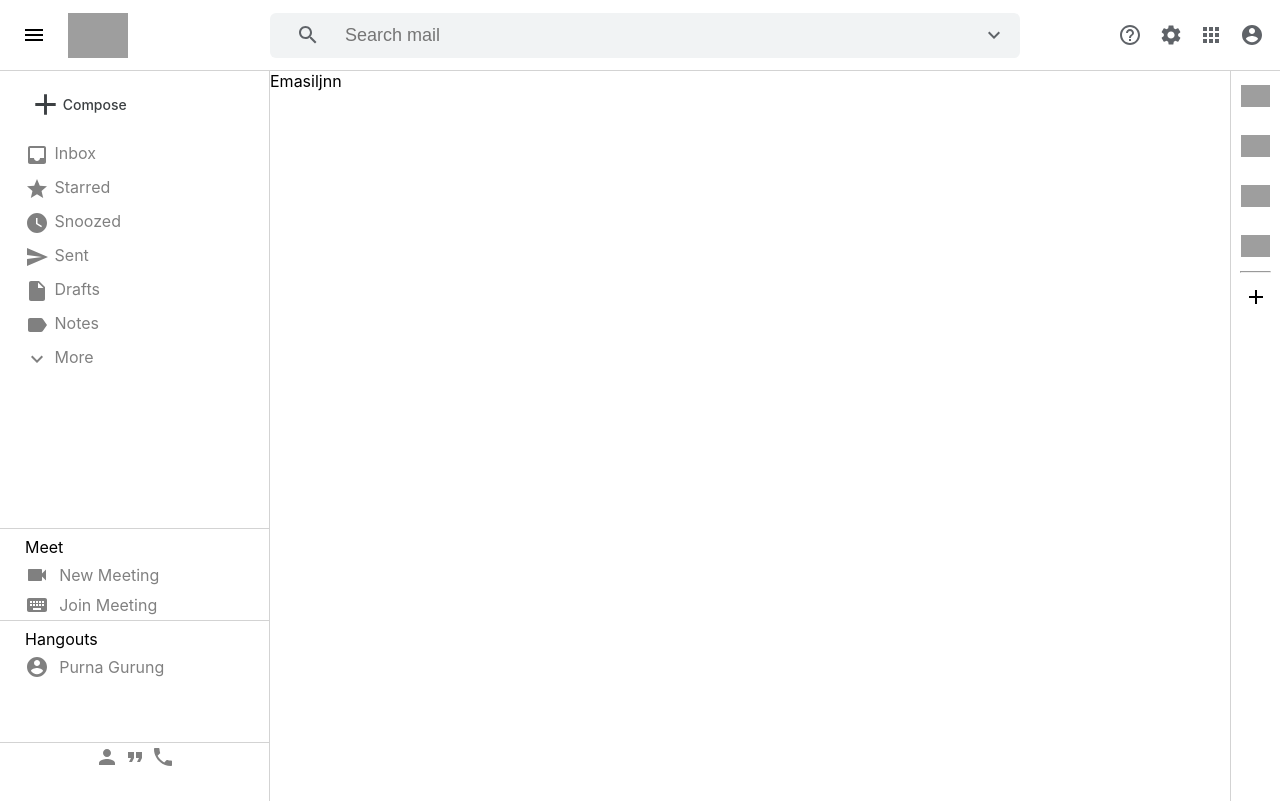
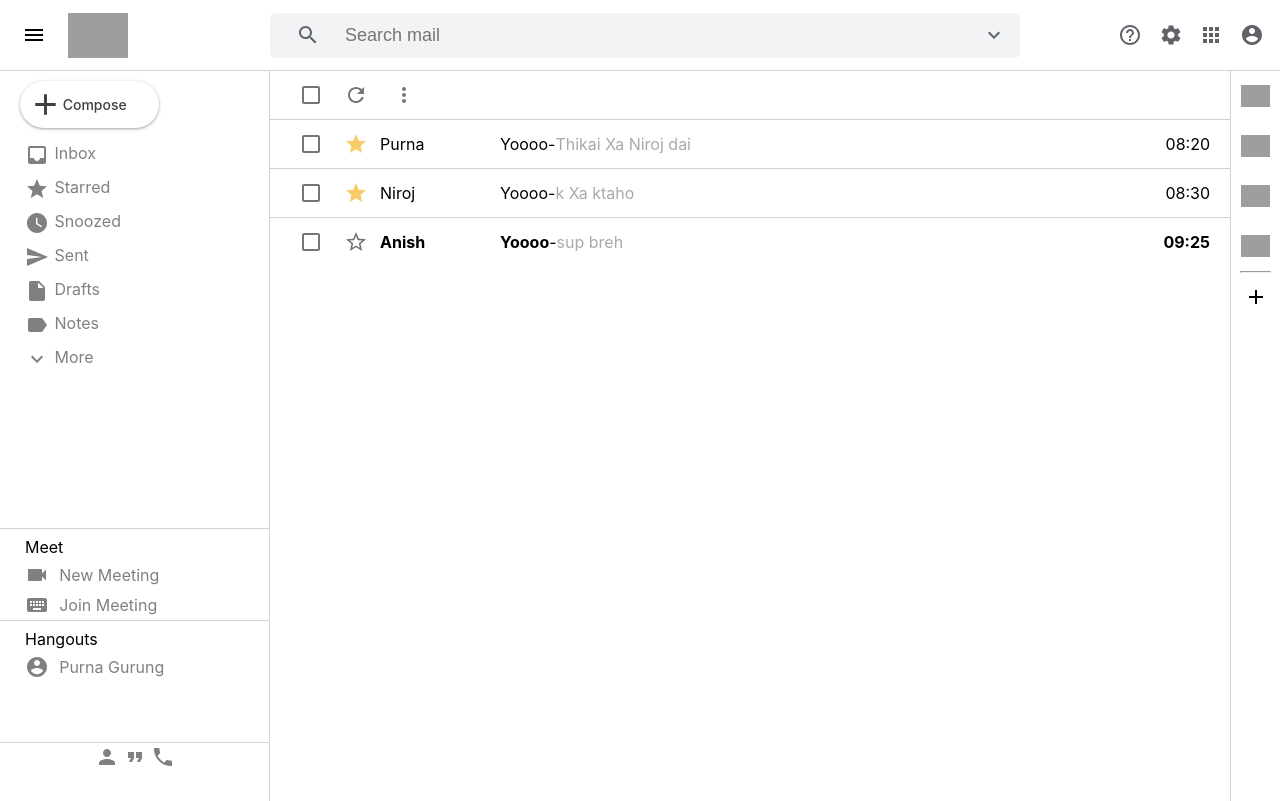
Before and after one commit to purnagurung903/Gmailclonechallenge, a React (Create React App) app in the folder gmail-clone/: page / in a window 1280 px wide. Built offline with nearby package versions, Linux system fonts and the light colour scheme; grey boxes are pictures that could not be loaded.

Commit message:
added emailItems and fixed compose button

```diff
--- /dev/null
+++ b/gmail-clone/src/components/emailItem/EmailItem.js
@@ -0,0 +1,54 @@
+import React, { useState } from "react";
+import styled from "styled-components";
+
+import { Checkbox } from "@material-ui/core";
+import StarBorderIcon from '@material-ui/icons/StarBorder';
+import StarIcon from '@material-ui/icons/Star';
+import IconButton from '@material-ui/core/IconButton';
+
+const EmailItem = ({ starred, from, subject, message, received, read }) => {
+  const [ star, setStar ] = useState(starred);
+
+  return (
+    <Wrapper>
+      <Checkbox />
+      <IconButton onClick = {()=>star ? setStar(false) : setStar(true)}>
+        {
+          star ? (
+            <StarIcon htmlColor="#f7cb69" />
+          ) : (
+            <StarBorderIcon />
+          )
+        }
+      </IconButton>
+      <p className = { !read && "unread"}>{from}</p>
+      <div>
+        <p className={!read && "unread"}>{subject}</p> - <span>{message}</span>
+      </div>
+      <p className={!read && "unread"}>{received}</p>
+    </Wrapper>
+  )
+}
+
+export default EmailItem
+
+const Wrapper = styled.div`
+padding-left: 20px;
+border-top: 1px solid lightgray;
+display: grid;
+grid-template-columns: min-content min-content 120px auto min-content;
+align-items: center;
+cursor: pointer;
+padding-right: 20px;
+div {
+  display: flex;
+  span {
+      color: darkgray;
+  }
+}
+
+.unread{
+  color: black;
+  font-weight: bolder;
+}
+`
--- a/gmail-clone/src/components/layout/EmailsView.js
+++ b/gmail-clone/src/components/layout/EmailsView.js
@@ -1,10 +1,58 @@
-import React from "react";
-import styled from "styled-components"
+import React from 'react'
+import styled from 'styled-components'
 
-function EmailsView() {
-  return (
-    <div>Emasiljnn</div>
-  )
+import Checkbox from '@material-ui/core/Checkbox'
+import RefreshIcon from '@material-ui/icons/Refresh';
+import MoreVertIcon from '@material-ui/icons/MoreVert';
+import IconButton from '@material-ui/core/IconButton';
+
+import { emailData } from '../../temp/EmailData'
+
+import EmailItem from '../emailItem/EmailItem'
+
+const EmailsView = () => {
+    return (
+        <Wrapper>
+            <TopWrapper>
+                <Checkbox />
+
+                <IconButton>
+                    <RefreshIcon />
+                </IconButton>
+
+                <IconButton>
+                    <MoreVertIcon />
+                </IconButton>
+            </TopWrapper>
+
+            <EmailsContainer>
+                {
+                    emailData.map(({starred, from, subject, message, received, read})=>(
+                        <EmailItem
+                            starred={starred}
+                            from={from}
+                            subject={subject}
+                            message={message}
+                            received={received}
+                            read={read}
+                        />
+
+                    ))
+                }
+            </EmailsContainer>
+
+        </Wrapper>
+    )
 }
 
-export default EmailsView;
+export default EmailsView
+
+const Wrapper = styled.div``
+
+const TopWrapper = styled.div`
+    padding-left: 20px;
+    height: 48px;
+`
+
+const EmailsContainer = styled.div`
+`
--- /dev/null
+++ b/gmail-clone/src/temp/EmailData.js
@@ -0,0 +1,24 @@
+export const emailData = [
+  {
+    starred: true,
+    from: 'Purna',
+    subject: 'Yoooo',
+    message: 'Thikai Xa Niroj dai',
+    received: '08:20',
+    read: true
+}, {
+    starred: true,
+    from: 'Niroj',
+    subject: 'Yoooo',
+    message: ' k Xa ktaho ',
+    received: '08:30',
+    read: true
+}, {
+    starred: false,
+    from: 'Anish',
+    subject: 'Yoooo',
+    message: 'sup breh',
+    received: '09:25',
+    read: false
+},
+]
```
Also changed, not shown: gmail-clone/src/components/buttons/Compose.js (+8 -9 lines).
